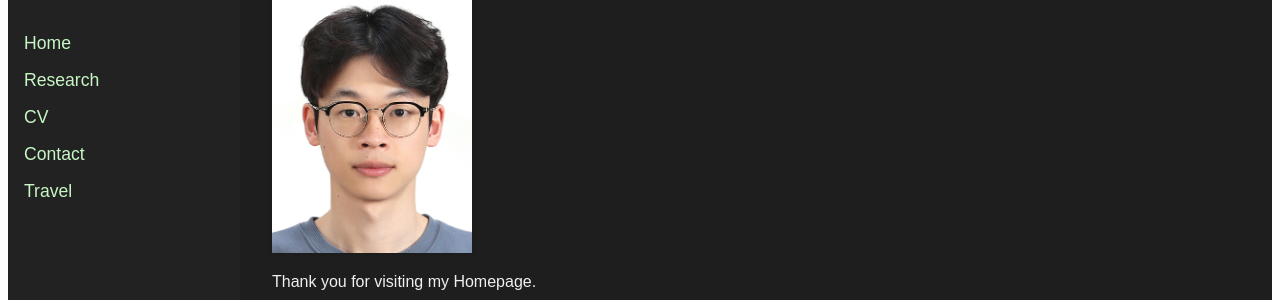
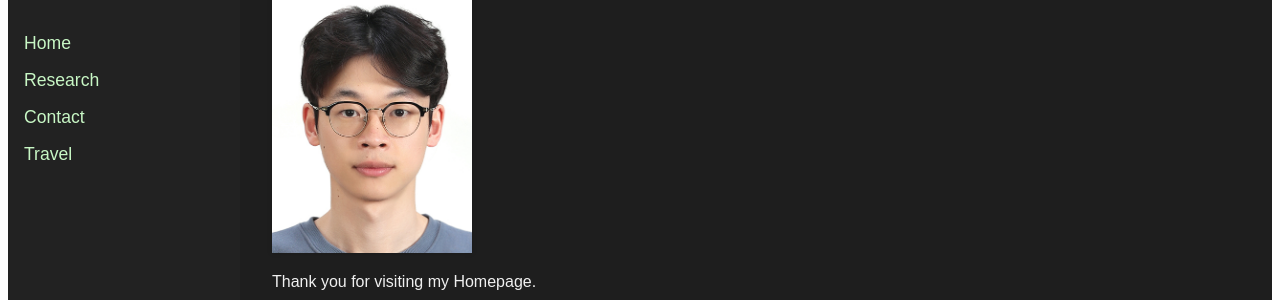
Before and after one commit to y-gJung/y-gJung.github.io, a Jekyll site: the page built from index.md, in a window 1280 px wide. Shown: the part 123-423 px from the top of the page. Built offline with Jekyll 4.4.1, drawn with Linux system fonts in a browser that asks for light colours.

Commit message:
Update default.html

```diff
--- a/_layouts/default.html
+++ b/_layouts/default.html
@@ -17,7 +17,6 @@
     <h2 class="logo">YeongGwang Jung</h2>
     <a href="/" class="side-link">Home</a>
     <a href="/research.html" class="side-link">Research</a>
-    <a href="/cv.html" class="side-link">CV</a>
     <a href="/contact.html" class="side-link">Contact</a>
     <a href="/travel.html" class="side-link">Travel</a>
   </nav>
```
